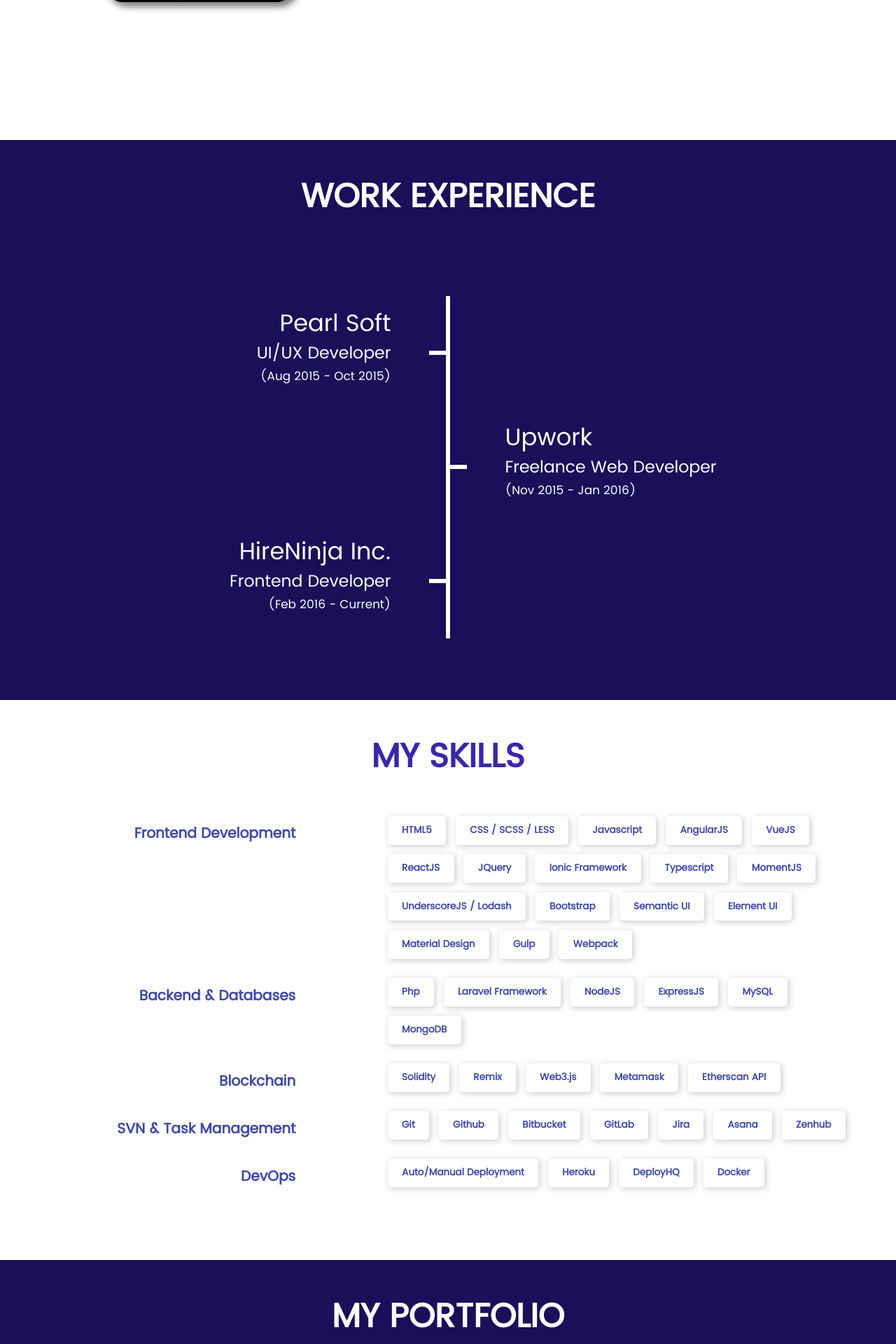
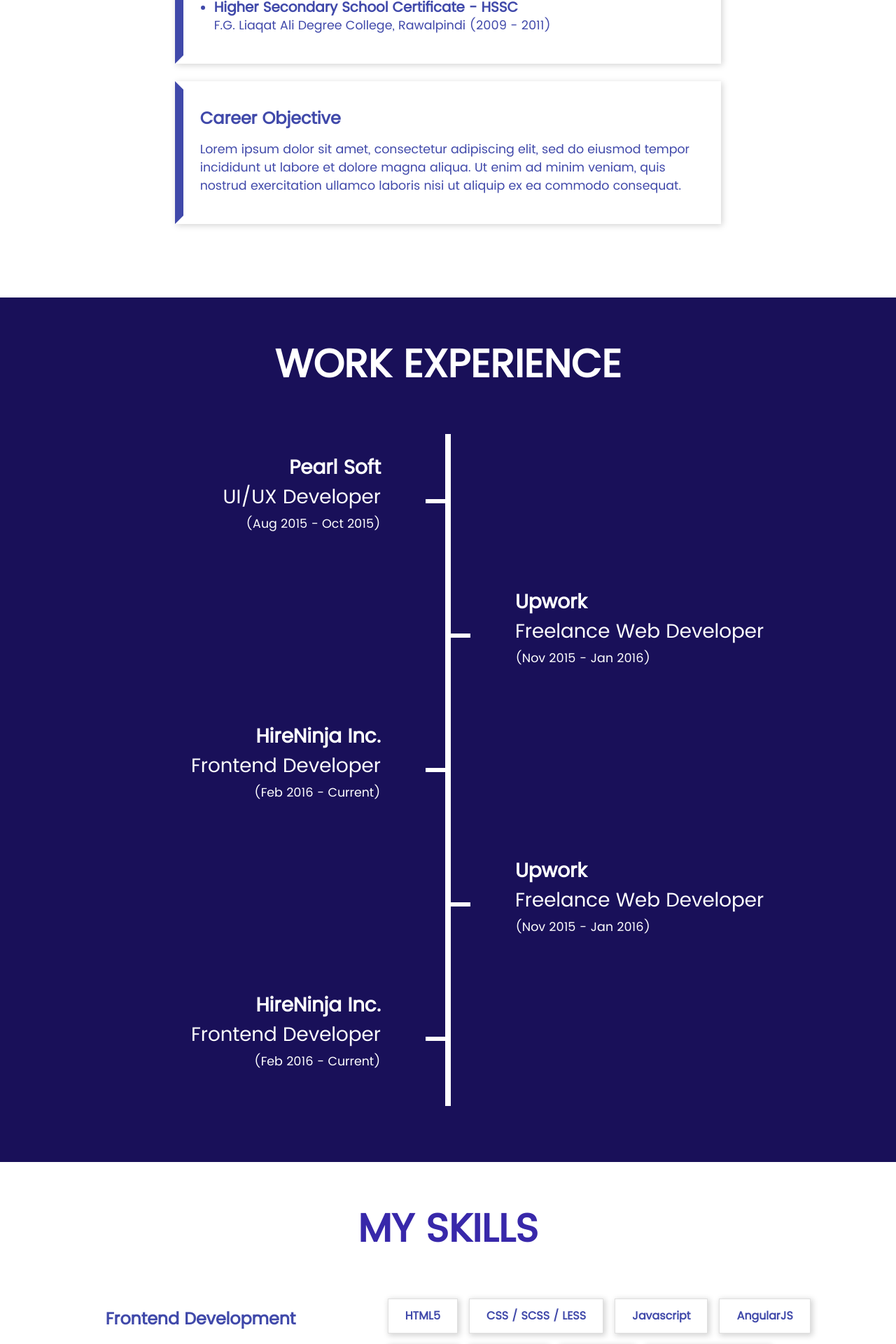
Before and after one commit to raheeliftikhar5/portfolio, a PHP site: page /index.html in a window 1280 px wide. Shown: the part 1400-3320 px from the top of the page at 70% size. Run offline with PHP 8.4, Linux system fonts and the light colour scheme; some libraries are stand-ins or nearby versions.

Commit message:
design update

```diff
--- a/index.html
+++ b/index.html
@@ -5,7 +5,7 @@
     <link rel="stylesheet" href="https://stackpath.bootstrapcdn.com/bootstrap/4.1.0/css/bootstrap.min.css" integrity="sha384-9gVQ4dYFwwWSjIDZnLEWnxCjeSWFphJiwGPXr1jddIhOegiu1FwO5qRGvFXOdJZ4" crossorigin="anonymous">
     <link rel="stylesheet" href="https://use.fontawesome.com/releases/v5.2.0/css/all.css" integrity="sha384-hWVjflwFxL6sNzntih27bfxkr27PmbbK/iSvJ+a4+0owXq79v+lsFkW54bOGbiDQ" crossorigin="anonymous">
     <link rel="stylesheet" href="./styles/style.css">
-    <link rel="stylesheet" href="./styles/responsive.css">
+    <!-- <link rel="stylesheet" href="./styles/responsive.css"> -->
   </head>
   <body>
     <div class="progress-bar"></div>
@@ -33,51 +33,73 @@
           </div>
         </div>
         <div class="social text-center">
-          <a href="#"><i class="fas fa-envelope"></i></a>
-          <a href="#"><i class="fas fa-phone"></i></a>
-          <a href="#"><i class="fab fa-skype"></i></a>
-          <a href="#"><i class="fab fa-linkedin-in"></i></a>
-          <a href="#"><i class="fab fa-github-alt"></i></a>
+          <a href="#">
+            <!-- <i class="fas fa-envelope"></i> -->
+            EMAIL
+          </a>
+          <a href="#">
+            <!-- <i class="fas fa-phone"></i> -->
+            PHONE
+          </a>
+          <a href="#">
+            <!-- <i class="fab fa-skype"></i> -->
+            SKYPE
+          </a>
+          <a href="#">
+            <!-- <i class="fab fa-linkedin-in"></i> -->
+            LINKEDIN
+          </a>
+          <a href="#">
+            <!-- <i class="fab fa-github-alt"></i> -->
+            GITHUB
+          </a>
         </div>
       </div>
     </main>
 
-    <section class="about">
+    <section class="about" id="about">
       <div class="container">
-        <h1>ABOUT ME</h1>
+        <h1 class="section-head">ABOUT ME</h1>
         <div class="d-flex align-items-center justify-content-center inner-content">
-          <div class="row">
-            <div class="col-md-5 image text-center">
-              <img src="./images/image.jpg">
+          <div class="row d-flex justify-content-center">
+            <div class="col-sm-12 col-md-10 col-lg-8">
+              <div class="card">
+                <h4>Career Objective</h4>
+                <p>Lorem ipsum dolor sit amet, consectetur adipiscing elit, sed do eiusmod tempor incididunt ut labore et dolore magna aliqua. Ut enim ad minim veniam, quis nostrud exercitation ullamco laboris nisi ut aliquip ex ea commodo consequat.</p>
               </div>
-            <div class="col-md-5 introduction text-left">
-              <p>Lorem ipsum dolor sit amet, consectetur adipiscing elit, sed do eiusmod tempor incididunt ut labore et dolore magna aliqua. Ut enim ad minim veniam, quis nostrud exercitation ullamco laboris nisi ut aliquip ex ea commodo consequat. Duis aute irure dolor in reprehenderit in voluptate velit esse cillum dolore eu fugiat nulla pariatur.</p>
+
+              <div class="card academics">
+                <h4>Academics</h4>
+                <ul>
+                  <li>
+                    <h5>Bachelors of Science in Computer Science - BS(CS)</h5>
+                    <p>National University of Computer & Emerging Sciences, Islamabad  (2011 - 2015)</p>
+                  </li>
+                  <li>
+                    <h5>Higher Secondary School Certificate - HSSC</h5>
+                    <p>F.G. Liaqat Ali Degree College, Rawalpindi  (2009 - 2011)</p>
+                  </li>
+                </ul>
               </div>
-          </div>
-          <!-- <div class="row d-flex justify-content-center">
-            <div class="col-md-8">
-              <div class="row d-flex justify-content-between">
-                <div class="col-md-4">
-                <h3>Career Objective</h3>
-                </div>
-                <div class="col-md-6">
+
+              <div class="card">
+                <h4>Career Objective</h4>
                 <p>Lorem ipsum dolor sit amet, consectetur adipiscing elit, sed do eiusmod tempor incididunt ut labore et dolore magna aliqua. Ut enim ad minim veniam, quis nostrud exercitation ullamco laboris nisi ut aliquip ex ea commodo consequat.</p>
               </div>
             </div>
           </div>
-          </div> -->
         </div>
       </div>
     </section>
 
-    <section class="work bg-primary">
+    <section class="work bg-primary" id="work">
       <div class="container">
-        <h1>WORK EXPERIENCE</h1>
+        <h1 class="section-head">WORK EXPERIENCE</h1>
         <div class="d-flex flex-column justify-content-center inner-content">
           <div class="row">
             <div class="col-md-6 text-right milestone left">
               <div>
-                <h2>Pearl Soft</h2>
+                <h3 class="font-weight-bold">Pearl Soft</h3>
                 <h3>UI/UX Developer</h3>
                 <p>(Aug 2015 - Oct 2015)</p>
               </div>
@@ -89,7 +111,7 @@
             <div class="col-md-6"></div>
             <div class="col-md-6 text-left milestone right">
               <div>
-                <h2>Upwork</h2>
+                <h3 class="font-weight-bold">Upwork</h3>
                 <h3>Freelance Web Developer</h3>
                 <p>(Nov 2015 - Jan 2016)</p>
               </div>
@@ -99,7 +121,29 @@
           <div class="row">
             <div class="col-md-6 text-right milestone left">
               <div>
-                <h2>HireNinja Inc.</h2>
+                <h3 class="font-weight-bold">HireNinja Inc.</h3>
+                <h3>Frontend Developer</h3>
+                <p>(Feb 2016 - Current)</p>
+              </div>
+              <div class="marker"></div>
+            </div>
+            <div class="col-md-6"></div>
+          </div>
+          <div class="row">
+            <div class="col-md-6"></div>
+            <div class="col-md-6 text-left milestone right">
+              <div>
+                <h3 class="font-weight-bold">Upwork</h3>
+                <h3>Freelance Web Developer</h3>
+                <p>(Nov 2015 - Jan 2016)</p>
+              </div>
+              <div class="marker"></div>
+            </div>
+          </div>
+          <div class="row">
+            <div class="col-md-6 text-right milestone left">
+              <div>
+                <h3 class="font-weight-bold">HireNinja Inc.</h3>
                 <h3>Frontend Developer</h3>
                 <p>(Feb 2016 - Current)</p>
               </div>
@@ -111,32 +155,32 @@
       </div>
     </section>
 
-    <section class="skills">
+    <section class="skills" id="skill">
       <div class="container">
-        <h1>MY SKILLS</h1>
+        <h1 class="section-head">MY SKILLS</h1>
         <div class="inner-content">
           <div class="row d-flex justify-content-between mb-3" gutters="10">
             <div class="col-md-4 text-right">
               <h4>Frontend Development</h4>
             </div>
             <div class="col-md-7 d-flex flex-row flex-wrap">
-              <p class="skill-card">HTML5</p>
-              <p class="skill-card">CSS / SCSS / LESS</p>
-              <p class="skill-card">Javascript</p>
-              <p class="skill-card">AngularJS</p>
-              <p class="skill-card">VueJS</p>
-              <p class="skill-card">ReactJS</p>
-              <p class="skill-card">JQuery</p>
-              <p class="skill-card">Ionic Framework</p>
-              <p class="skill-card">Typescript</p>
-              <p class="skill-card">MomentJS</p>
-              <p class="skill-card">UnderscoreJS / Lodash</p>
-              <p class="skill-card">Bootstrap</p>
-              <p class="skill-card">Semantic UI</p>
-              <p class="skill-card">Element UI</p>
-              <p class="skill-card">Material Design</p>
-              <p class="skill-card">Gulp</p>
-              <p class="skill-card">Webpack</p>
+              <p class="skill-card card">HTML5</p>
+              <p class="skill-card card">CSS / SCSS / LESS</p>
+              <p class="skill-card card">Javascript</p>
+              <p class="skill-card card">AngularJS</p>
+              <p class="skill-card card">VueJS</p>
+              <p class="skill-card card">ReactJS</p>
+              <p class="skill-card card">JQuery</p>
+              <p class="skill-card card">Ionic Framework</p>
+              <p class="skill-card card">Typescript</p>
+              <p class="skill-card card">MomentJS</p>
+              <p class="skill-card card">UnderscoreJS / Lodash</p>
+              <p class="skill-card card">Bootstrap</p>
+              <p class="skill-card card">Semantic UI</p>
+              <p class="skill-card card">Element UI</p>
+              <p class="skill-card card">Material Design</p>
+              <p class="skill-card card">Gulp</p>
+              <p class="skill-card card">Webpack</p>
             </div>
           </div>
           <div class="row d-flex justify-content-between mb-3" gutters="10">
@@ -144,12 +188,12 @@
               <h4>Backend & Databases</h4>
             </div>
             <div class="col-md-7 d-flex flex-row flex-wrap">
-              <p class="skill-card">Php</p>
-              <p class="skill-card">Laravel Framework</p>
-              <p class="skill-card">NodeJS</p>
-              <p class="skill-card">ExpressJS</p>
-              <p class="skill-card">MySQL</p>
-              <p class="skill-card">MongoDB</p>
+              <p class="skill-card card">Php</p>
+              <p class="skill-card card">Laravel Framework</p>
+              <p class="skill-card card">NodeJS</p>
+              <p class="skill-card card">ExpressJS</p>
+              <p class="skill-card card">MySQL</p>
+              <p class="skill-card card">MongoDB</p>
             </div>
           </div>
           <div class="row d-flex justify-content-between mb-3" gutters="10">
@@ -157,11 +201,11 @@
               <h4>Blockchain</h4>
             </div>
             <div class="col-md-7 d-flex flex-row flex-wrap">
-              <p class="skill-card">Solidity</p>
-              <p class="skill-card">Remix</p>
-              <p class="skill-card">Web3.js</p>
-              <p class="skill-card">Metamask</p>
-              <p class="skill-card">Etherscan API</p>
+              <p class="skill-card card">Solidity</p>
+              <p class="skill-card card">Remix</p>
+              <p class="skill-card card">Web3.js</p>
+              <p class="skill-card card">Metamask</p>
+              <p class="skill-card card">Etherscan API</p>
             </div>
           </div>
           <div class="row d-flex justify-content-between mb-3" gutters="10">
@@ -169,13 +213,14 @@
               <h4>SVN & Task Management</h4>
             </div>
             <div class="col-md-7 d-flex flex-row flex-wrap">
-              <p class="skill-card">Git</p>
-              <p class="skill-card">Github</p>
-              <p class="skill-card">Bitbucket</p>
-              <p class="skill-card">GitLab</p>
-              <p class="skill-card">Jira</p>
-              <p class="skill-card">Asana</p>
-              <p class="skill-card">Zenhub</p>
+              <p class="skill-card card">Git</p>
+              <p class="skill-card card">Github</p>
+              <p class="skill-card card">Bitbucket</p>
+              <p class="skill-card card">GitLab</p>
+              <p class="skill-card card">Jira</p>
+              <p class="skill-card card">Asana</p>
+              <p class="skill-card card">Zenhub</p>
+              <p class="skill-card card">Clubhouse</p>
             </div>
           </div>
           <div class="row d-flex justify-content-between mb-3" gutters="10">
@@ -183,66 +228,131 @@
               <h4>DevOps</h4>
             </div>
             <div class="col-md-7 d-flex flex-row flex-wrap">
-              <p class="skill-card">Auto/Manual Deployment</p>
-              <p class="skill-card">Heroku</p>
-              <p class="skill-card">DeployHQ</p>
-              <p class="skill-card">Docker</p>
+              <p class="skill-card card">Auto/Manual Deployment</p>
+              <p class="skill-card card">Heroku</p>
+              <p class="skill-card card">DeployHQ</p>
+              <p class="skill-card card">Docker</p>
             </div>
           </div>
         </div>
       </div>
     </section>
 
-    <section class="portfolio bg-primary">
-      <div>
+    <section class="portfolio bg-primary" id="portfolio">
       <div class="container">
-          <h1>MY PORTFOLIO</h1>
-          <!-- <div class="inner-content d-flex flex-column justify-content-center">
-            <div class="portfolio-card row d-flex align-items-center justify-content-between">
-              <div class="col-md-5 text-center">
-                <div class="image">
-                  <img src="./images/portfolio.png">
-                </div>
+        <h1 class="section-head">MY PORTFOLIO</h1>
+        <div class="inner-content">
+
+          <div class="row portfolio-item d-flex justify-content-between align-items-center">
+            <div class="col-md-5 text-right">
+              <img class="image" src="./images/portfolio.png">
             </div>
             <div class="col-md-6">
-                <div class="description">
-                  <h4>Portfolio Item 1</h4>
+              <div class="content">
+                <h3>FreightTrust</h3>
                 <p>Lorem ipsum dolor sit amet, consectetur adipiscing elit, sed do eiusmod tempor incididunt ut labore et dolore magna aliqua. Ut enim ad minim veniam, quis nostrud exercitation ullamco laboris nisi ut aliquip ex ea commodo consequat.</p>
               </div>
             </div>
           </div>
 
-            <div class="portfolio-card row d-flex align-items-center justify-content-between">
-              <div class="col-md-5 text-center">
-                <div class="image">
-                  <img src="./images/portfolio.png">
-                </div>
+          <div class="row portfolio-item d-flex justify-content-between align-items-center">
+            <div class="col-md-5 text-right">
+              <img class="image" src="./images/portfolio.png">
             </div>
             <div class="col-md-6">
-                <div class="description">
-                  <h4>Portfolio Item 1</h4>
+              <div class="content">
+                <h3>Enterprise Wallet</h3>
                 <p>Lorem ipsum dolor sit amet, consectetur adipiscing elit, sed do eiusmod tempor incididunt ut labore et dolore magna aliqua. Ut enim ad minim veniam, quis nostrud exercitation ullamco laboris nisi ut aliquip ex ea commodo consequat.</p>
               </div>
             </div>
           </div>
 
-            <div class="portfolio-card row d-flex align-items-center justify-content-between">
-              <div class="col-md-5 text-center">
-                <div class="image">
-                  <img src="./images/portfolio.png">
-                </div>
+          <div class="row portfolio-item d-flex justify-content-between align-items-center">
+            <div class="col-md-5 text-right">
+              <img class="image" src="./images/portfolio.png">
             </div>
             <div class="col-md-6">
-                <div class="description">
-                  <h4>Portfolio Item 1</h4>
+              <div class="content">
+                <h3>CoinIngiter</h3>
                 <p>Lorem ipsum dolor sit amet, consectetur adipiscing elit, sed do eiusmod tempor incididunt ut labore et dolore magna aliqua. Ut enim ad minim veniam, quis nostrud exercitation ullamco laboris nisi ut aliquip ex ea commodo consequat.</p>
               </div>
             </div>
           </div>
-          </div> -->
+
+          <div class="row portfolio-item d-flex justify-content-between align-items-center">
+            <div class="col-md-5 text-right">
+              <img class="image" src="./images/portfolio.png">
+            </div>
+            <div class="col-md-6">
+              <div class="content">
+                <h3>TopAlarmCompanies</h3>
+                <p>Lorem ipsum dolor sit amet, consectetur adipiscing elit, sed do eiusmod tempor incididunt ut labore et dolore magna aliqua. Ut enim ad minim veniam, quis nostrud exercitation ullamco laboris nisi ut aliquip ex ea commodo consequat.</p>
               </div>
             </div>
-      <div>
+          </div>
+
+          <div class="row portfolio-item d-flex justify-content-between align-items-center">
+            <div class="col-md-5 text-right">
+              <img class="image" src="./images/portfolio.png">
+            </div>
+            <div class="col-md-6">
+              <div class="content">
+                <h3>TopMoving</h3>
+                <p>Lorem ipsum dolor sit amet, consectetur adipiscing elit, sed do eiusmod tempor incididunt ut labore et dolore magna aliqua. Ut enim ad minim veniam, quis nostrud exercitation ullamco laboris nisi ut aliquip ex ea commodo consequat.</p>
+              </div>
+            </div>
+          </div>
+
+          <div class="row portfolio-item d-flex justify-content-between align-items-center">
+            <div class="col-md-5 text-right">
+              <img class="image" src="./images/portfolio.png">
+            </div>
+            <div class="col-md-6">
+              <div class="content">
+                <h3>CarShippingQuote</h3>
+                <p>Lorem ipsum dolor sit amet, consectetur adipiscing elit, sed do eiusmod tempor incididunt ut labore et dolore magna aliqua. Ut enim ad minim veniam, quis nostrud exercitation ullamco laboris nisi ut aliquip ex ea commodo consequat.</p>
+              </div>
+            </div>
+          </div>
+
+          <div class="row portfolio-item d-flex justify-content-between align-items-center">
+            <div class="col-md-5 text-right">
+              <img class="image" src="./images/portfolio.png">
+            </div>
+            <div class="col-md-6">
+              <div class="content">
+                <h3>Tecademics</h3>
+                <p>Lorem ipsum dolor sit amet, consectetur adipiscing elit, sed do eiusmod tempor incididunt ut labore et dolore magna aliqua. Ut enim ad minim veniam, quis nostrud exercitation ullamco laboris nisi ut aliquip ex ea commodo consequat.</p>
+              </div>
+            </div>
+          </div>
+
+          <div class="row portfolio-item d-flex justify-content-between align-items-center">
+            <div class="col-md-5 text-right">
+              <img class="image" src="./images/portfolio.png">
+            </div>
+            <div class="col-md-6">
+              <div class="content">
+                <h3>HireNinja</h3>
+                <p>Lorem ipsum dolor sit amet, consectetur adipiscing elit, sed do eiusmod tempor incididunt ut labore et dolore magna aliqua. Ut enim ad minim veniam, quis nostrud exercitation ullamco laboris nisi ut aliquip ex ea commodo consequat.</p>
+              </div>
+            </div>
+          </div>
+
+          <div class="row portfolio-item d-flex justify-content-between align-items-center">
+            <div class="col-md-5 text-right">
+              <img class="image" src="./images/portfolio.png">
+            </div>
+            <div class="col-md-6">
+              <div class="content">
+                <h3>Anhance</h3>
+                <p>Lorem ipsum dolor sit amet, consectetur adipiscing elit, sed do eiusmod tempor incididunt ut labore et dolore magna aliqua. Ut enim ad minim veniam, quis nostrud exercitation ullamco laboris nisi ut aliquip ex ea commodo consequat.</p>
+              </div>
+            </div>
+          </div>
+        </div>
+      </div>
+      <!-- <div>
         <div class="d-flex flex-column justify-content-center inner-content">
           <div class="d-flex flex-row flex-nowrap scroll-list">
             <div>
@@ -318,16 +428,16 @@
             </div>
           </div>
         </div>
-      </div>
+      </div> -->
     </section>
 
-    <section class="contact">
+    <section class="contact" id="contact">
       <div class="container">
-        <h1>CONTACT ME</h1>
+        <h1 class="section-head">CONTACT ME</h1>
         <div class=" d-flex flex-column justify-content-center inner-content">
           <div class="contact-card">
             <form>
-              <h4 class="text-center mt-0 mb-5">Have A Project In Mind? Let's Discuss!</h4>
+              <h4 class="text-center mt-0 mb-4">Have A Project In Mind? Let's Discuss!</h4>
               <div class="form-group ">
                 <label>NAME</label>
                 <input type="text" placeholder="John Doe" class="form-control w-100">
@@ -347,5 +457,7 @@
         </div>
       </div>
     </section>
+
+    <script type="text/javascript" src="./scripts/script.js"></script>
   </body>
 </html>
--- a/styles/style.css
+++ b/styles/style.css
@@ -8,11 +8,12 @@
 }
 
 body {
-	font-family: 'Poppins';
+    font-family: 'Poppins';
+    font-size: inherit;
 }
 
 p {
-	font-size: 1.25rem;
+	font-size: 1.1rem;
 }
 
 .bg-primary {
@@ -24,6 +25,12 @@
 	width: 1400px;
     max-width: 95%;
     height: 100%;
+}
+
+.card {
+    padding: 0.75rem 1.5rem;
+    box-shadow: 2px 2px 8px 1px lightgrey;
+    color: #4049aa;
 }
 
 .progress-bar {
@@ -105,13 +112,12 @@
 }
 
 .hero-banner .social a {
-	font-size: 1.25rem;
     color: white;
     margin: 0 1.75rem;
 }
 
 section {
-	height: 100vh;
+	min-height: 100vh;
 	position: relative;
 	display: flex;
 	flex-direction: column;
@@ -120,9 +126,27 @@
 section h1 {
 	font-size: 3.5rem;
     text-align: center;
-    margin: 4rem 0;
+    padding: 4rem 0;
+    margin-bottom: 0;
     font-weight: bold;
     color: #3828AA;
+    background-color: white;
+}
+
+section.sticky {
+    padding-top: 195px;
+}
+
+section.sticky h1 {
+    position: fixed;
+    top: 0;
+    width: 100%;
+    z-index: 100;
+    left: 0;
+}
+
+section.bg-primary h1 {
+    background-color: #191059;
 }
 
 section h2 {
@@ -146,7 +170,28 @@
 }
 
 section .inner-content {
-	height: calc(100vh - 14.5rem);
+    min-height: calc(100vh - 14.5rem);
+    padding-bottom: 5rem;
+}
+
+section.about .card {
+    border-radius: 0;
+    margin: 25px 0;
+    box-shadow: 2px 2px 9px 0px lightgrey;
+    color: #4049aa;
+    border-color: transparent;
+    border-width: 12px;
+    border-left: 0.75rem solid #4049aa;
+}
+
+section.about .academics ul {
+    margin-bottom: 0;
+    padding-left: 20px;
+}
+
+section.about .academics ul h5 {
+    margin-bottom: 0;
+    font-weight: bold;
 }
 
 section.about .image img {
@@ -207,11 +252,8 @@
 
 section.skills p.skill-card {
 	margin-right: 1rem;
-    padding: 0.75rem 1.5rem;
-    box-shadow: 2px 2px 8px 1px lightgrey;
-    border-radius: 5px;
+    border-radius: 0px;
     font-weight: bold;
-    color: #4049aa;
     font-size: 1rem;
 }
 
@@ -231,11 +273,28 @@
 	margin-right: 6rem;
 }
 
+section.portfolio .portfolio-item {
+    height: 100%;
+    min-height: calc(100vh - 14.5rem);
+}
+
+section.portfolio .portfolio-item img.image {
+    max-width: 450px;
+    width: 100%;
+}
+
+section.portfolio.sticky .portfolio-item img.image {
+    position: fixed;
+    top: 60%;
+    left: 5.25%;
+    transform: translateY(-50%);
+}
+
 section.portfolio .portfolio-card {
     width: 22rem;
     background: #262d71;
     padding: 4rem 2rem;
-    border-radius: 1rem;
+    border-radius: 0rem;
     margin: 0 1rem;
     box-shadow: 1px 1px 1px 1px #1d2359;
 }
```
Also changed, not shown: scripts/script.js (added, +92 -0 lines). Lines whose indentation alone changed are shown as unchanged.
